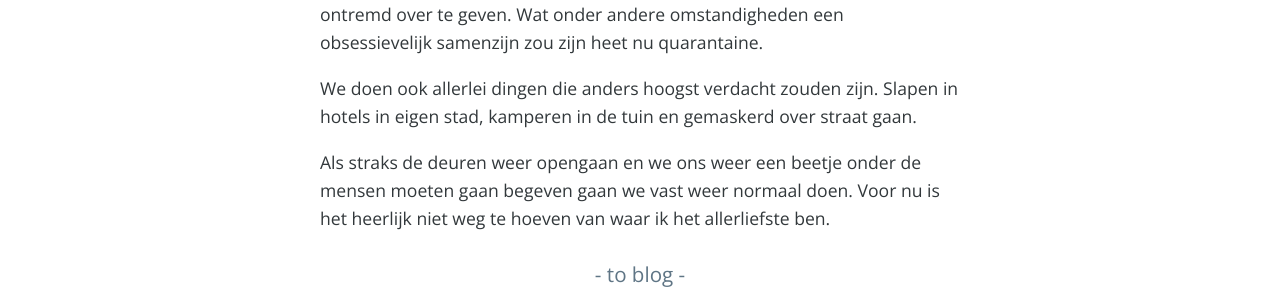
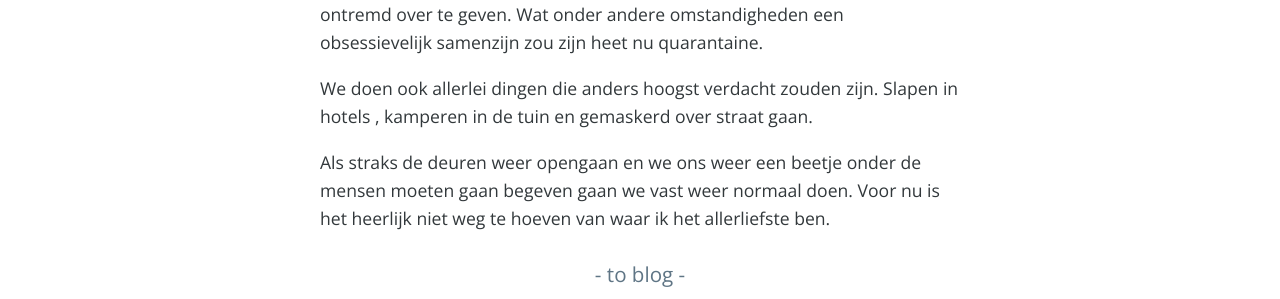
Before and after one commit to fprisse/Weblog, a Jekyll site: the page built from _posts/2020-06-22-coronaliefde.md, in a window 1280 px wide. Shown: the part 890-1189 px from the top of the page. Built offline with Jekyll 4.4.1, drawn with Linux system fonts in a browser that asks for light colours; nearby versions of some CDN libraries; comment, search, counter and statistics services are not loaded.

```diff
--- a/_posts/2020-06-22-coronaliefde.md
+++ b/_posts/2020-06-22-coronaliefde.md
@@ -11,6 +11,7 @@
 
 Ik heb op de valreep van de Lock-down Roos ontmoet. Ik ben net op tijd Oostenrijk ontvlucht. We hebben een uitgekiend excuus om ons totaal ontremd over te geven. Wat onder andere omstandigheden een obsessievelijk samenzijn zou zijn heet nu quarantaine.
 
-We doen ook allerlei dingen die anders hoogst verdacht zouden zijn. Slapen in hotels in eigen stad, kamperen in de tuin en gemaskerd over straat gaan.
+We doen ook allerlei dingen die anders hoogst verdacht zouden zijn. Slapen in hotels
+, kamperen in de tuin en gemaskerd over straat gaan.
 
 Als straks de deuren weer opengaan en we ons weer een beetje onder de mensen moeten gaan begeven gaan we vast weer normaal doen. Voor nu is het heerlijk niet weg te hoeven van waar ik het allerliefste ben.
```
